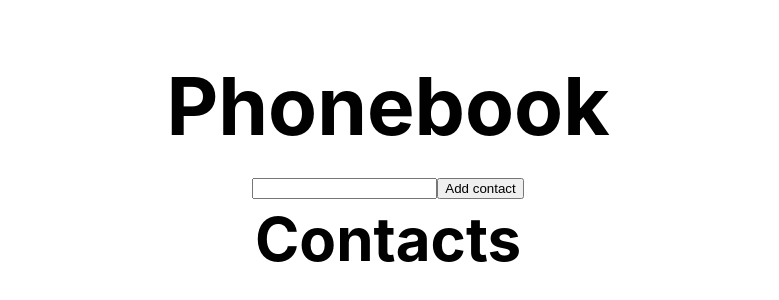
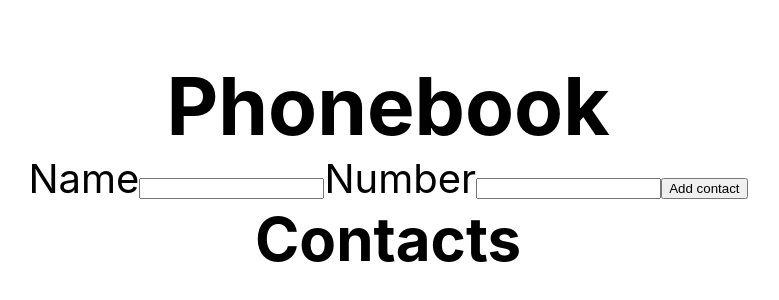
Before and after one commit to Deadpromise/goit-react-hw-02-phonebook, a React (Create React App) app: page / in a window 1280 px wide. Shown: the part 234-534 px from the top of the page, without its empty margins (252-1031 px from the left). Built offline with nearby package versions, Linux system fonts and the light colour scheme.

Commit message:
task2 part2

```diff
--- a/src/components/App.jsx
+++ b/src/components/App.jsx
@@ -12,10 +12,11 @@ class App extends Component {
     filter: ''
   };
 
-  addContact = name => {
+  addContact = (name, number) => {
     const contact = {
       id: nanoid(),
       name,
+      number,
     }
     this.setState(({ contacts }) => ({
       contacts: [contact, ...contacts],
@@ -24,7 +25,6 @@ class App extends Component {
   }
 
   render() {
-    console.log(this.state);
     return <div
       style={{
         height: '100vh',
--- a/src/components/ContactForm/ContactForm.jsx
+++ b/src/components/ContactForm/ContactForm.jsx
@@ -3,20 +3,25 @@ import React, { Component } from 'react';
 class ContactForm extends Component {
     state = {
         name: '',
+        number: '',
     }
 
     getName = e => {
         this.setState({ name: e.currentTarget.value });
-    }
+    };
+    getNumber = e => {
+        this.setState({ number: e.currentTarget.value });
+    };
     formSubmit = e => {
         e.preventDefault();
-        this.props.onSubmit(this.state.name);
-        this.setState({ name: '' });
+        this.props.onSubmit(this.state.name, this.state.number);
+        this.setState({ name: '', number: '' });
 
     }
     render() {
         return (
             <form onSubmit={this.formSubmit}>
+                <label htmlFor="name">Name</label>
                 <input
                     type="text"
                     name="name"
@@ -25,6 +30,15 @@ class ContactForm extends Component {
                     required
                     onChange={this.getName}
                 />
+                <label htmlFor="number">Number</label>
+                <input
+                    type="tel"
+                    name="number"
+                    pattern="\+?\d{1,4}?[-.\s]?\(?\d{1,3}?\)?[-.\s]?\d{1,4}[-.\s]?\d{1,4}[-.\s]?\d{1,9}"
+                    title="Phone number must be digits and can contain spaces, dashes, parentheses and can start with +"
+                    required
+                    onChange={this.getNumber}
+                />
                 <button type="submit">Add contact</button>
            </form>
         )
--- a/src/components/ContactList/ContactList.jsx
+++ b/src/components/ContactList/ContactList.jsx
@@ -2,9 +2,10 @@ import React from 'react';
 
 const ContactList = ({ contacts }) => (
     <ul>{
-        contacts.map(({ id, name }) => (
+        contacts.map(({ id, name, number }) => (
             <li key={id}>
-                <p>{name}</p>
+                <span>{name}</span>:
+                <span>{number}</span>
             </li>
         ))
     }</ul>
```
